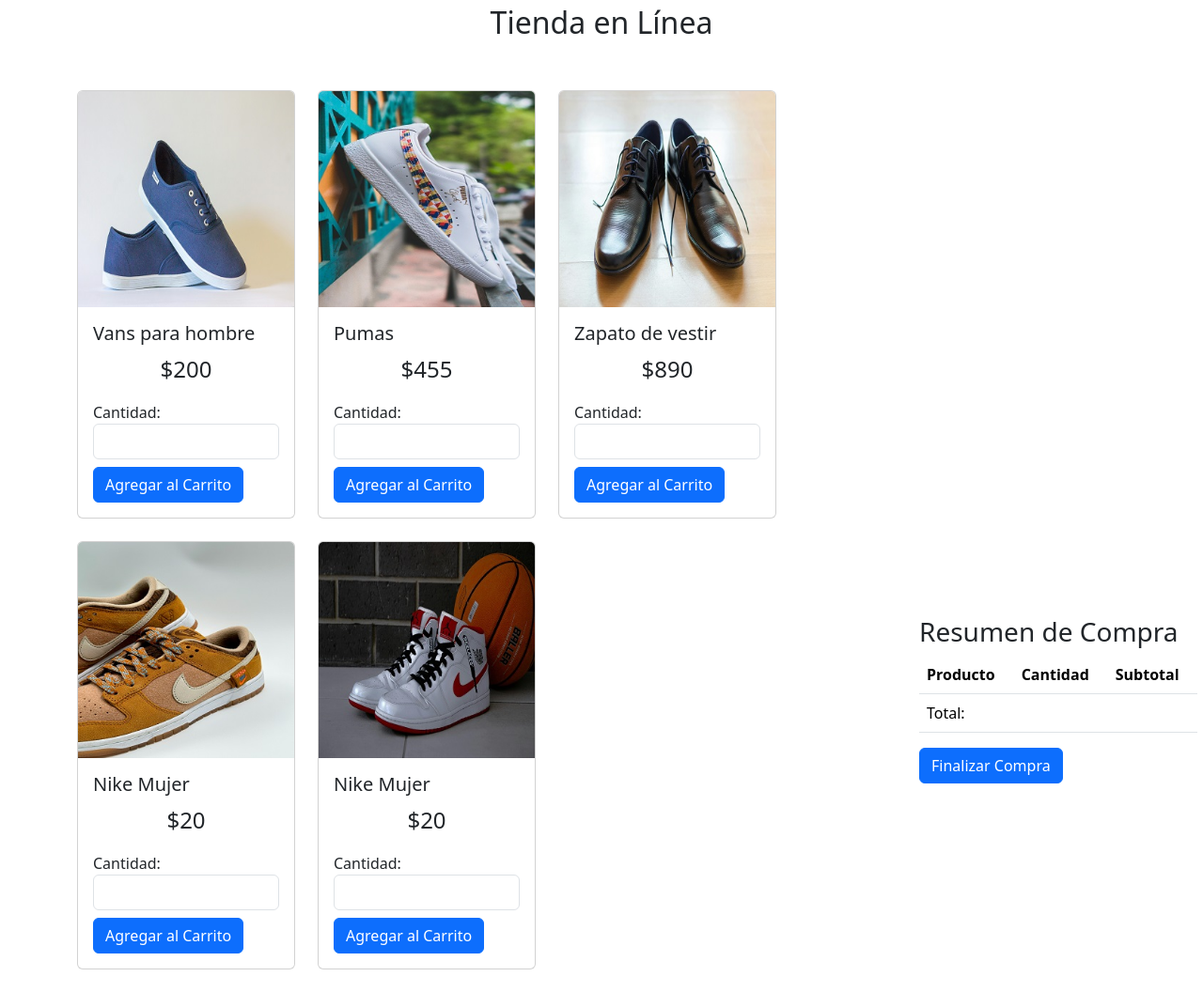
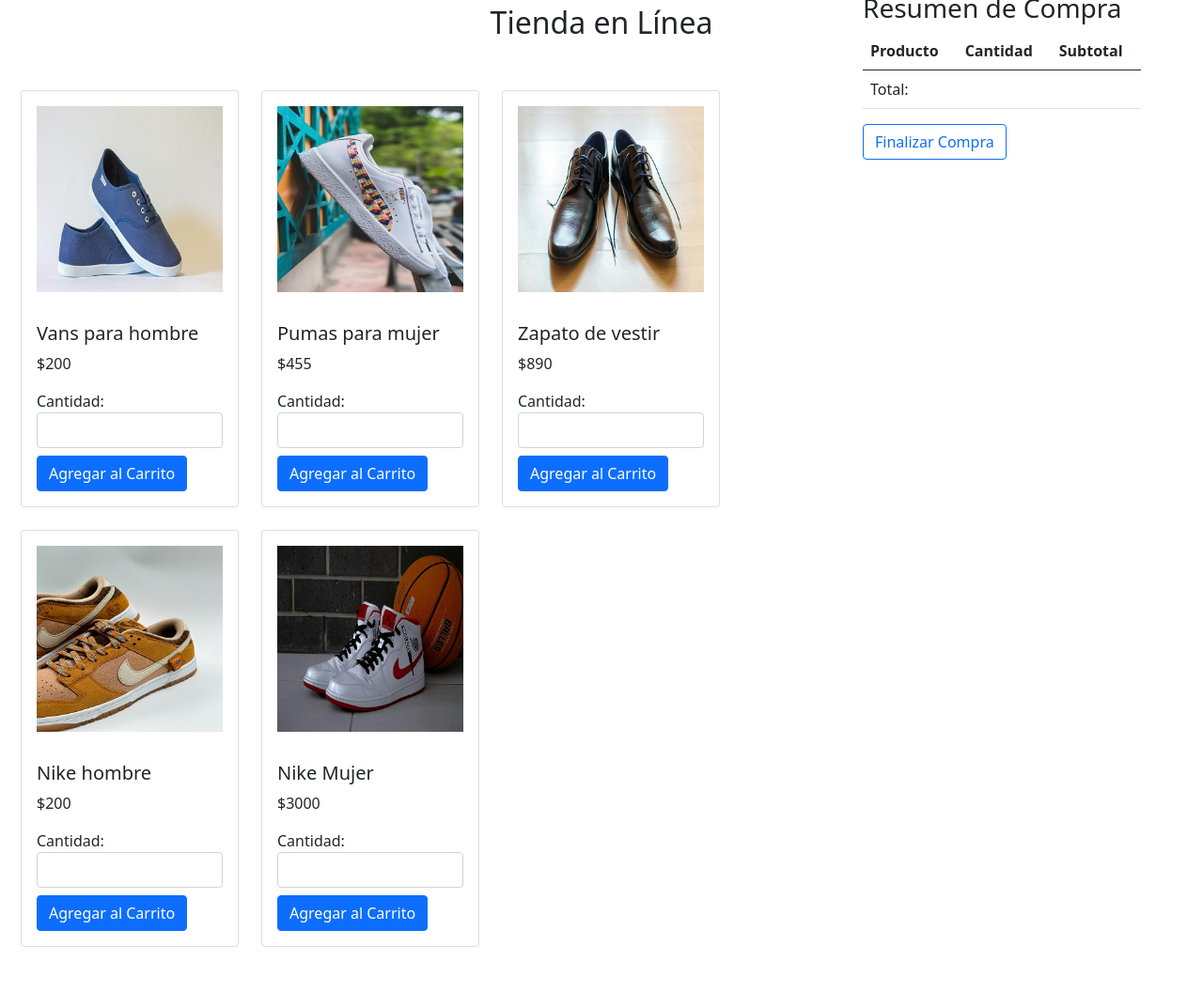
Before and after one commit to lidia-castellanos/tienda, a plain HTML site: page index.html in a window 1280 px wide. Shown: the whole page at 94% size. After the commit the page ends 1032 px from the top, so only its background shows below. Drawn offline with nearby package versions, Linux system fonts and the light colour scheme.

Commit message:
se arregla boostsrap

```diff
--- a/index.html
+++ b/index.html
@@ -5,7 +5,7 @@
     <meta charset="UTF-8">
     <meta name="viewport" content="width=device-width, initial-scale=1.0">
     <title>Tienda en Línea</title>
-    <link rel="stylesheet" href="https://cdn.jsdelivr.net/npm/bootstrap@5.5.0/dist/css/bootstrap.min.css">
+    <link href="https://cdn.jsdelivr.net/npm/bootstrap@5.0.2/dist/css/bootstrap.min.css" rel="stylesheet" integrity="sha384-EVSTQN3/azprG1Anm3QDgpJLIm9Nao0Yz1ztcQTwFspd3yD65VohhpuuCOmLASjC" crossorigin="anonymous">
     <link rel="stylesheet" href="style.css">
 </head>
 
@@ -39,7 +39,7 @@
                         </tr>
                     </tfoot>
                 </table>
-                <button class="btn btn-primary" id="finalizarCompra">Finalizar Compra</button>
+                <button class="btn btn-outline-primary" id="finalizarCompra">Finalizar Compra</button>
             </div>
         </div>
     </div>
--- a/script.js
+++ b/script.js
@@ -1,10 +1,10 @@
 document.addEventListener("DOMContentLoaded", function () {
     const catalogo = [
         { id: 1, imagen: "imagenes/producto1.jpg", precio:200, value: 200 ,nombre: "Vans para hombre"},
-        { id: 2, imagen: "imagenes/producto2.jpg", precio:455, value: 455 ,nombre: "Pumas"},
+        { id: 2, imagen: "imagenes/producto2.jpg", precio:455, value: 455 ,nombre: "Pumas para mujer "},
         { id: 3, imagen: "imagenes/producto3.jpg", precio:890, value: 890 ,nombre: "Zapato de vestir"},
-        { id: 4, imagen: "imagenes/producto4.jpg", precio:20, value: 2000 ,nombre: "Nike Mujer"},
-        { id: 5, imagen: "imagenes/producto5.jpg", precio:20, value: 2000 ,nombre: "Nike Mujer"},
+        { id: 4, imagen: "imagenes/producto4.jpg", precio:200, value: 2000 ,nombre: "Nike hombre"},
+        { id: 5, imagen: "imagenes/producto5.jpg", precio:3000, value: 3000 ,nombre: "Nike Mujer"},
 
         // Agrega más productos aquí
     ];
--- a/style.css
+++ b/style.css
@@ -1,30 +1,17 @@
-.catalogo {
+.container {
     width: 60dvw;
+    margin-left: 10px;
 
-    display: flex;
-    flex-wrap: wrap;
-    flex-direction: row;
+
 
 }
 
-p{
-    text-align: center;
-    font-size: 1.5rem;
+img{
+padding: 1em;
 }
 
-.card
-
-.card *:nth-child(3) {
-    width: 2dvw;
-    height: 4dvh;
-    /* background-color: aqua; */
-    border: 2 px solid black;
-}
-
-
-
 .container .resumen {
-    margin-top: -50dvh;
+    margin-top: -130dvh;
     width: 25dvw;
     margin-left: 70dvw;
 
```
